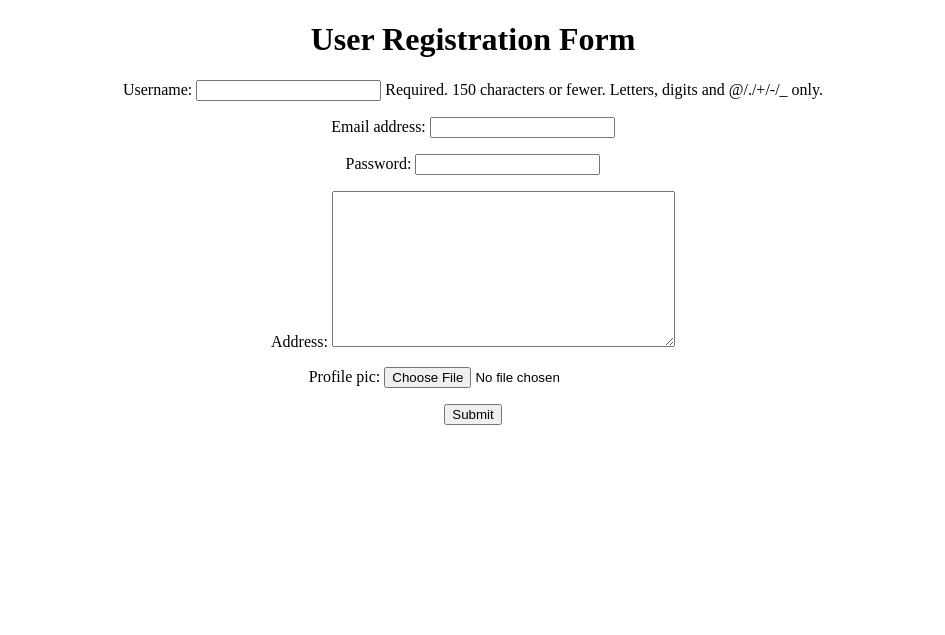
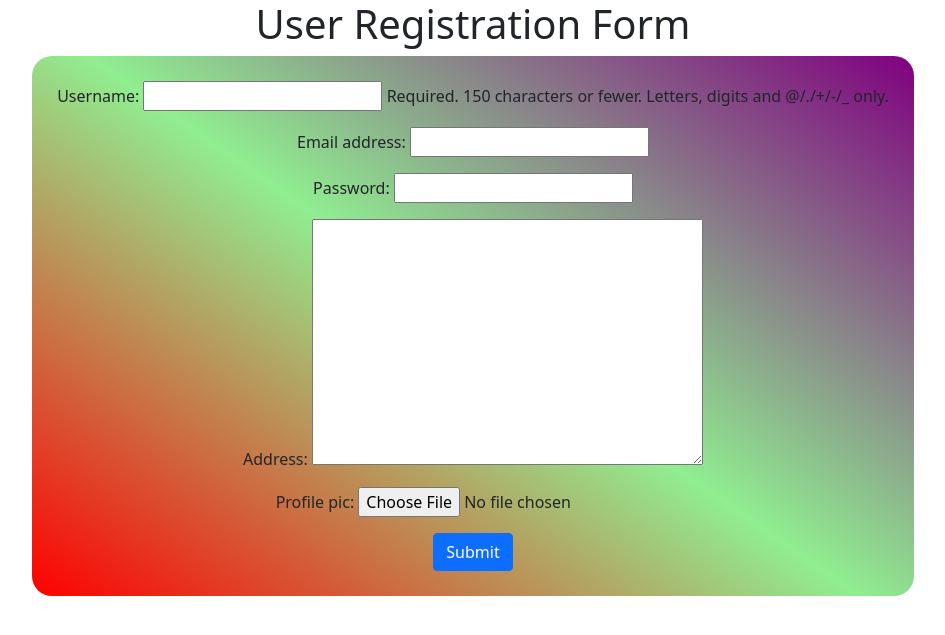
Before and after one commit to Rajeshgoriparthi/User_Registration_Form, a Django app: page /Registration/ in a window 1280 px wide. Shown: the top 635 px of the page, without its empty margins (167-1112 px from the left). Run offline with Django 4.2, Linux system fonts and the light colour scheme.

Commit message:
first commit

```diff
--- a/templates/Registration.html
+++ b/templates/Registration.html
@@ -5,6 +5,16 @@
     <meta http-equiv="X-UA-Compatible" content="IE=edge">
     <meta name="viewport" content="width=device-width, initial-scale=1.0">
     <title>Registration form</title>
+    <link href="https://cdn.jsdelivr.net/npm/bootstrap@5.1.3/dist/css/bootstrap.min.css" rel="stylesheet" integrity="sha384-1BmE4kWBq78iYhFldvKuhfTAU6auU8tT94WrHftjDbrCEXSU1oBoqyl2QvZ6jIW3" crossorigin="anonymous">
+    <style>
+        form{
+            background: linear-gradient(35deg,red,lightgreen,purple);
+            width: fit-content;
+            padding:25px;
+            border-radius: 20px;
+        }
+
+    </style>
 </head>
 <body>
     <center>
@@ -13,7 +23,7 @@
             {% csrf_token %}
             {{ufo.as_p}}
             {{pfo.as_p}}
-        <input type="submit" value="Submit">
+        <button class="btn btn-primary">Submit</button>
         </form>
     </center>
 </body>
--- a/templates/dummy.html
+++ b/templates/dummy.html
@@ -20,7 +20,7 @@
 
         {% if user.is_authenticated %}
         <a href="{% url 'user_logout' %}" class="nav-link">Logout</a>
-        <a href="{% url 'change_password' %}" class="nav-link">Change_Password</a>
+        <!-- <a href="{% url 'change_password' %}" class="nav-link">Change_Password</a> -->
         {% else %}
         <a href="{% url 'login_form' %}" class="nav-link">Login-Form</a>
         {% endif %}
```
Also changed, not shown: templates/login_form.html (+4 -3 lines), db.sqlite3.
